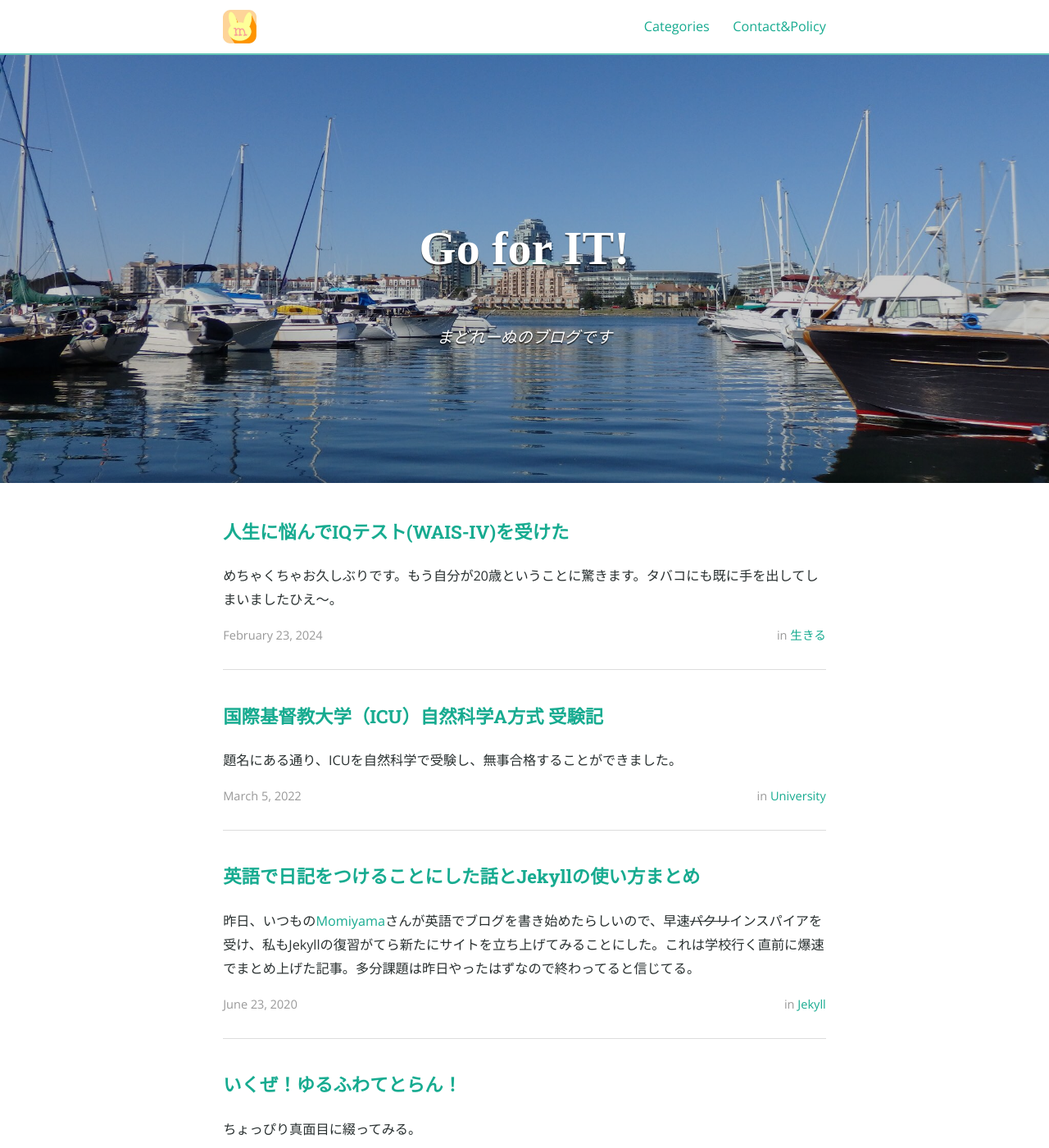
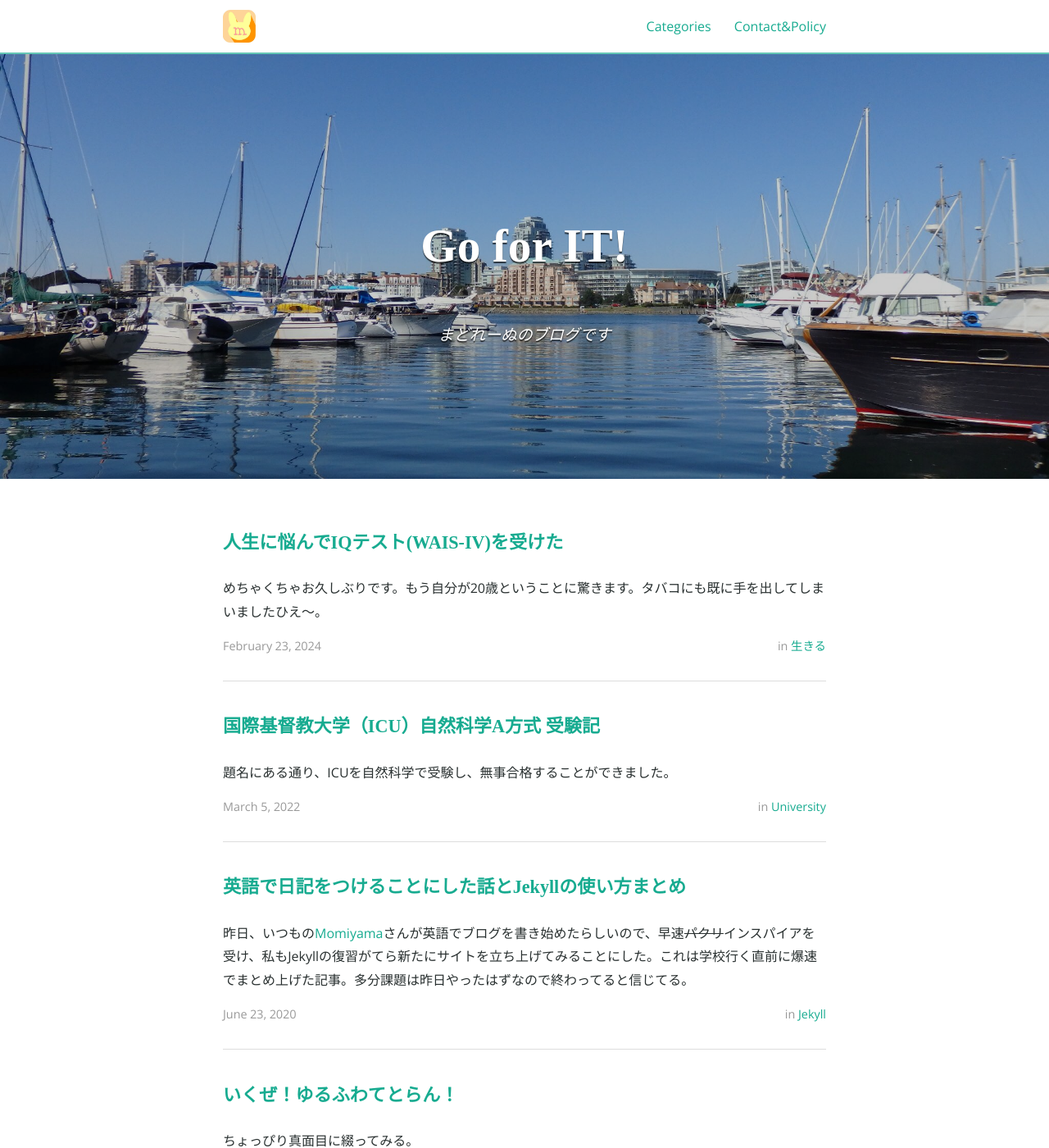
Before and after one commit to madoreenu/madoreenu.github.io, a Jekyll site: the page built from index.html, in a window 1280 px wide and 1400 px high. Shown: the whole window at 82% size. Built offline with Jekyll 4.4.1, drawn with Linux system fonts in a browser that asks for light colours; nearby versions of some CDN libraries; some web fonts are replaced; the list of posts is cut into pages by our own code; a style sheet for code colours, icons or effects is not loaded.

Commit message:
より見やすいサイトに

```diff
--- a/_sass/_layout.scss
+++ b/_sass/_layout.scss
@@ -117,7 +117,7 @@
 	padding: 0 1em;
 	margin: 0;
 	// Remove this to make header scrollable again
-	position: fixed;
+	position: absolute;
 	top: 0;
 	left: 0;
 	right: 0;
--- a/_sass/base/_typography.scss
+++ b/_sass/base/_typography.scss
@@ -7,7 +7,8 @@
   line-height: $base-line-height;
 }
 
-h1{font-family: $sedgwick;}
+
+h1{font-family: YuGothic;}
 h2,
 h3,
 h4,
@@ -21,22 +22,25 @@
 }
 h1 {
   //もともと４
-	font-size: modular-scale(4);
+	font-size: modular-scale(3);
 }
 h2 {
-	font-size: modular-scale(3);
+	font-size: modular-scale(2);
 }
 h3 {
-	font-size: modular-scale(2);
+	font-size: modular-scale(1);
 }
 h4 {
-	font-size: modular-scale(1);
+	font-size: modular-scale(0);
 }
 h5 {
-	font-size: modular-scale(-1);
+	font-size: modular-scale(5);
+  padding-top: 38px;
+  margin-bottom: 40px;
+  font-family: $sedgwick;
 }
 h6 {
-	font-size: modular-scale(-2);
+	font-size: modular-scale(-3);
 }
 
 p {
--- a/_sass/bourbon/settings/_px-to-em.scss
+++ b/_sass/bourbon/settings/_px-to-em.scss
@@ -1 +1 @@
-$em-base: 16.2px !default;
+$em-base: 16px !default;
--- a/index.html
+++ b/index.html
@@ -8,7 +8,7 @@
 <div class="site-header-container {% if site.cover %}has-cover{% endif %}" {% if site.cover %}style="background-image: url({{ site.cover | prepend: site.baseurl }});"{% endif %}>
   <div class="scrim {% if site.cover %}has-cover{% endif %}">
     <header class="site-header">
-      <h1 class="title">{{ site.title }}</h1>
+      <h5 class="title">{{ site.title }}</h5>
       {% if site.subtitle %}<p class="subtitle">{{ site.subtitle }}</p>{% endif %}
     </header>
   </div>
@@ -18,9 +18,9 @@
 <ul class="post-list">
   {% for post in paginator.posts %}
   <li>
-    <h2>
+    <h1> <!--元はh2だった-->
       <a class="post-link" href="{{ post.url | prepend: site.baseurl }}">{{ post.title }}</a>
-    </h2>
+    </h1>
     <section class="post-excerpt" itemprop="description">
       <!--<p>{{ post.content | strip_html | truncatewords: 50 }}</p>-->
       <p>{{ post.excerpt }}</p>
```
